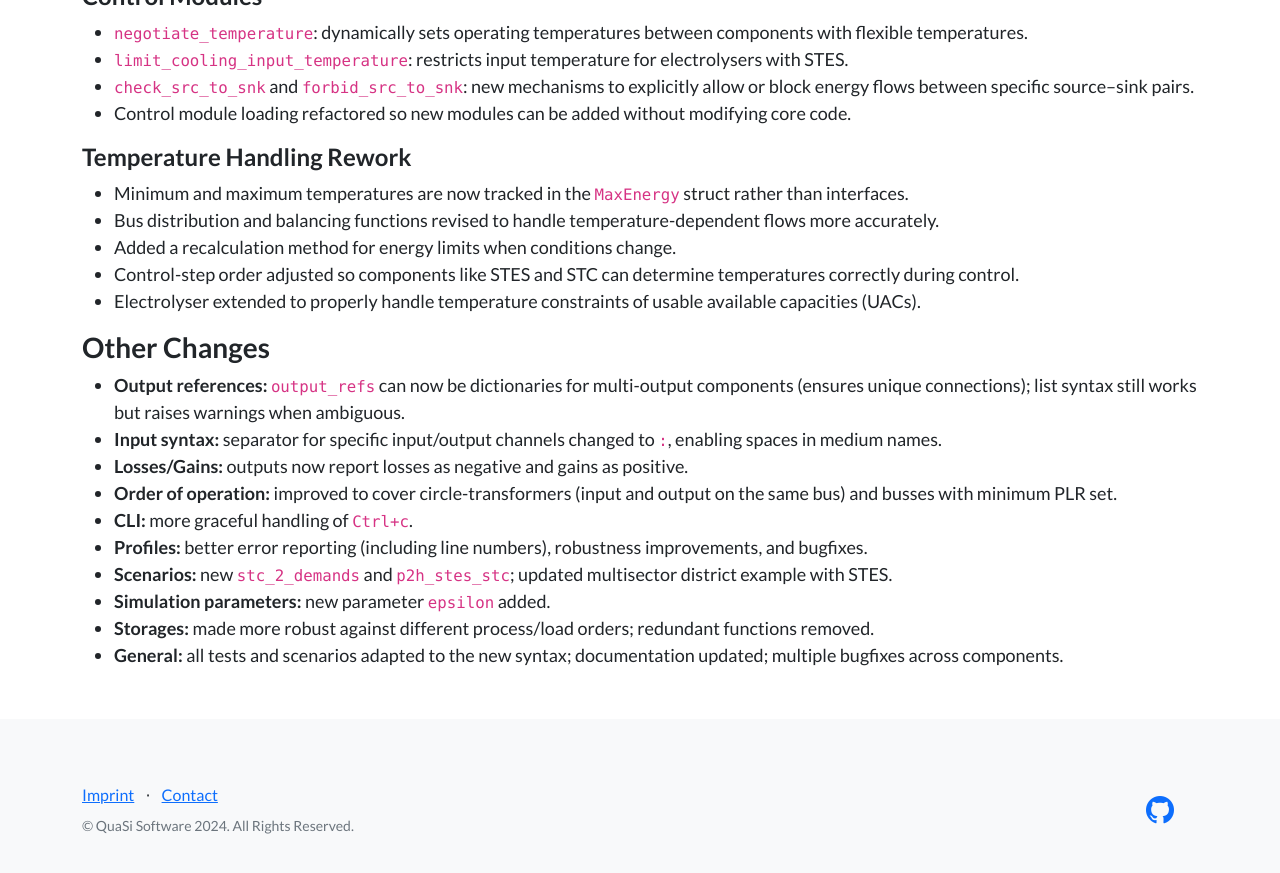
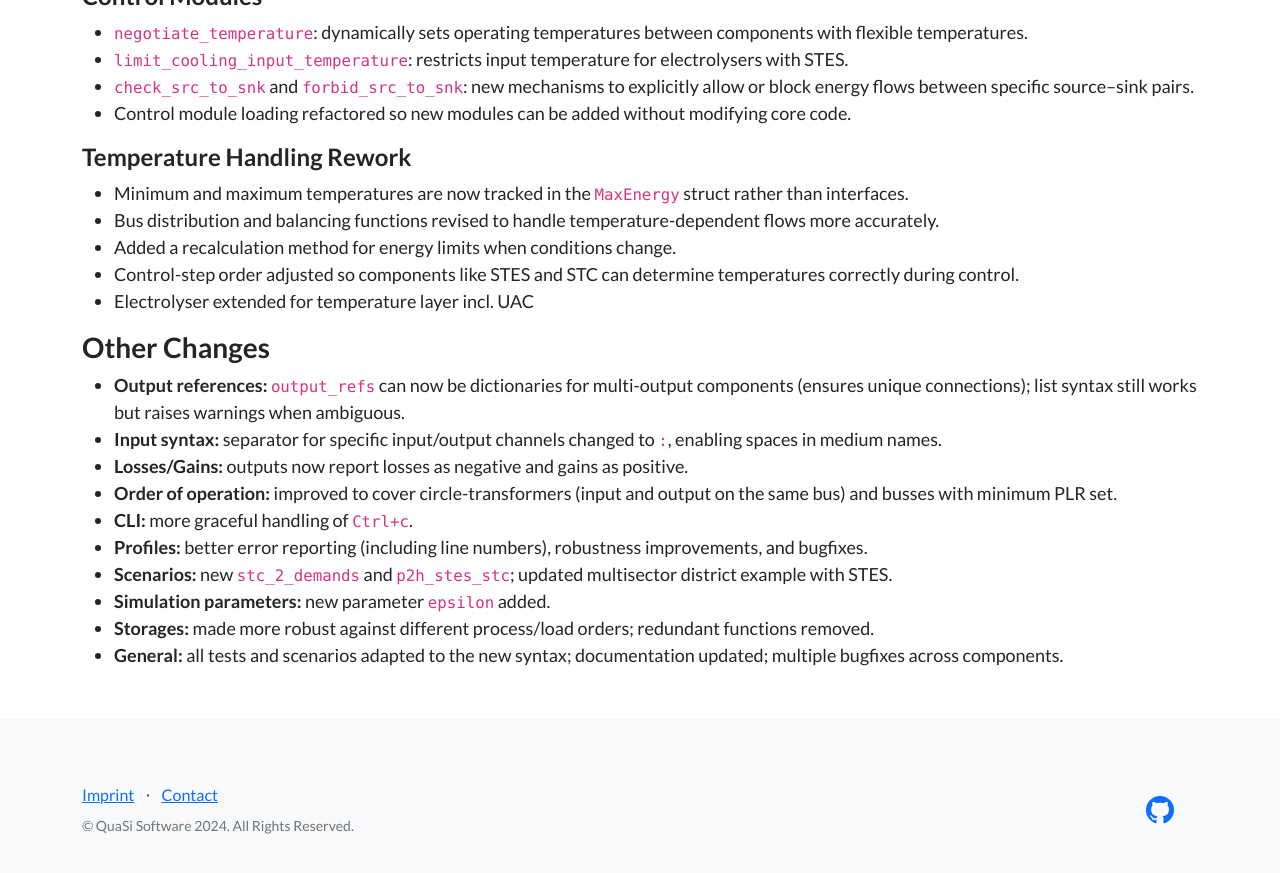
Before and after one commit to QuaSi-Software/Website, a Jekyll site: the page built from _posts/2025-03-31-resie-release-0-12-0.md, in a window 1280 px wide and 900 px high, scrolled down 1126 px. Shown: the top 873 px of the window. Built offline with Jekyll 4.4.1, drawn with Linux system fonts in a browser that asks for light colours.

Commit message:
adjusted note on electrolyser

```diff
--- a/_posts/2025-03-31-resie-release-0-12-0.md
+++ b/_posts/2025-03-31-resie-release-0-12-0.md
@@ -41,7 +41,7 @@ Energy and temperature flows between components connected via busses can now be
 * Bus distribution and balancing functions revised to handle temperature-dependent flows more accurately.
 * Added a recalculation method for energy limits when conditions change.
 * Control-step order adjusted so components like STES and STC can determine temperatures correctly during control.
-* Electrolyser extended to properly handle temperature constraints of usable available capacities (UACs).
+* Electrolyser extended for temperature layer incl. UAC
 
 ### Other Changes
 * **Output references:** `output_refs` can now be dictionaries for multi-output components (ensures unique connections); list syntax still works but raises warnings when ambiguous.
```
